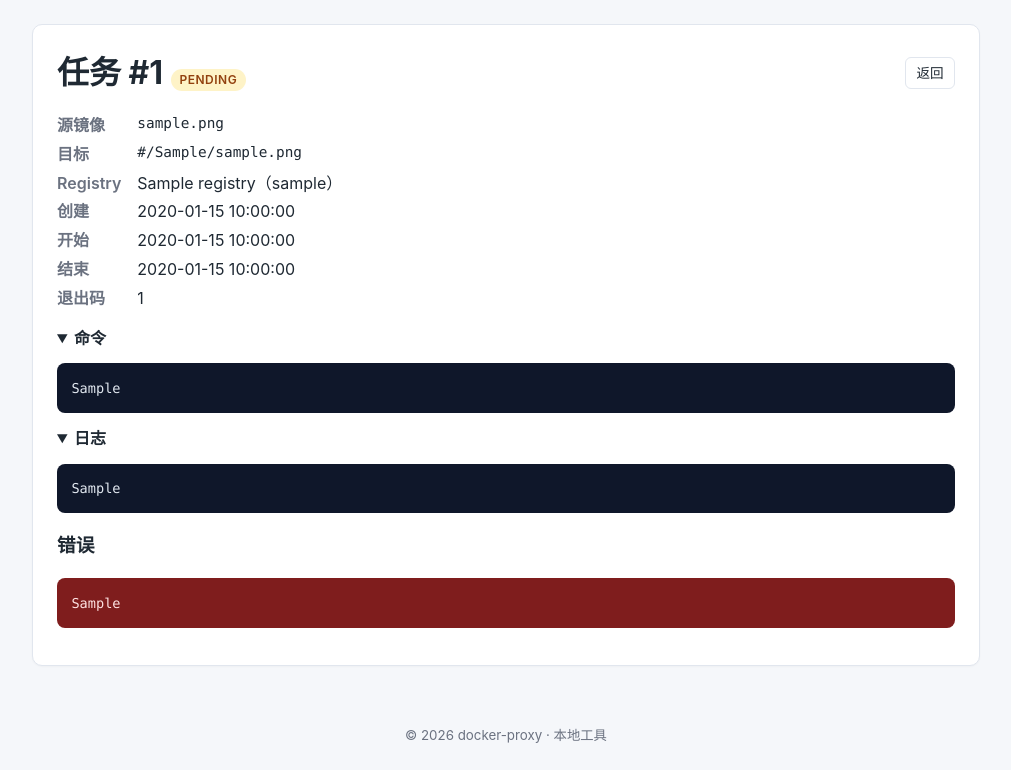
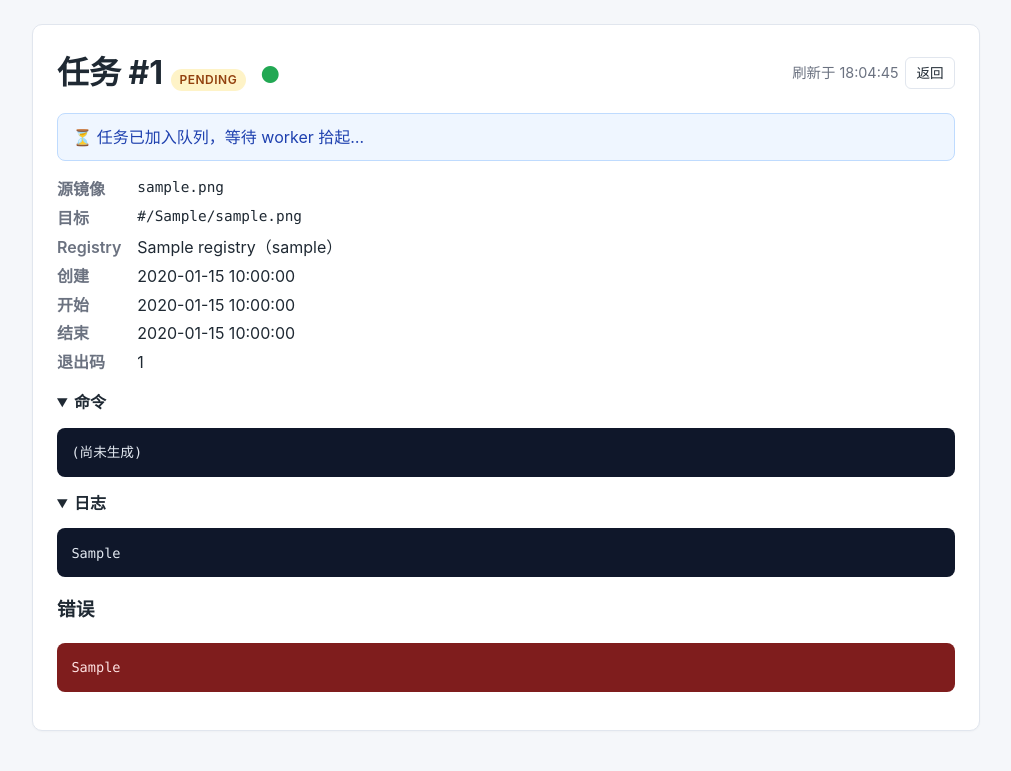
Before and after one commit to conkayyan/docker-proxy, a Flask app: page /tasks/1 in a window 1280 px wide. Shown: the part 49-820 px from the top of the page, without its empty margins (134-1145 px from the left). Before the commit the page ends 792 px from the top, so only its background shows below. Run offline with Flask 3, Linux system fonts and the light colour scheme; a user stored in the database is signed in; tables that the repository leaves empty hold one stand-in row (values such as "Sample post").

Commit message:
feat: detail page auto-refresh + mask creds + drop stored command
详情页自动轮询更新：
- /api/tasks/<id> 和详情页都加 Cache-Control: no-store
- 任务详情页 JS 在 tick() 里更新 status / command / log / 时间戳
  / 退出码 / 错误块 / retry & delete 按钮显隐
- 绿色脉动圆点 + 「刷新于 HH:MM:SS」指示器，活跃 2s / 终态 10s
- pending 时顶部加 ⏳ 任务已加入队列提示
- worker 落库节奏从每 20 行改为每 5 行 / 1.5s

凭证安全：
- _mask_command_str: 保留用户名、密码替换为 ********
- _mask_log_str: 掩盖 https://user:pw@host URL 形式凭证
- worker 写 log/command 前都过掩码；catalog delete 错误信息也过

彻底解耦重试与命令存储：
- 删掉 copy_tasks.command 列（SQLite ALTER TABLE DROP COLUMN）
- 新增 _display_command(task)：从结构化字段现算现掩码
- task_detail 路由 / 任务状态 API 都用 _display_command 返回
- 重试不依赖任何显示字符串，_run_task 也不再写 command

```diff
--- a/app.py
+++ b/app.py
@@ -7,9 +7,11 @@ from __future__ import annotations
 
 import json
 import os
+import re
 import shutil
 import subprocess
 import threading
+import time
 from datetime import datetime
 from functools import wraps
 from queue import Queue
@@ -21,6 +23,7 @@ from flask import (
     Flask,
     flash,
     jsonify,
+    make_response,
     redirect,
     render_template,
     request,
@@ -139,7 +142,6 @@ class CopyTask(db.Model):
     status = db.Column(db.String(20), default="pending", nullable=False)
     log = db.Column(db.Text, default="", nullable=False)
     error = db.Column(db.Text, default="", nullable=False)
-    command = db.Column(db.Text, default="", nullable=False)
     return_code = db.Column(db.Integer)
     multi_arch = db.Column(db.Boolean, default=False, nullable=False)
     created_at = db.Column(db.DateTime, default=datetime.utcnow)
@@ -248,6 +250,59 @@ def _build_command(task: CopyTask) -> list[str]:
     cmd.append(f"docker://{task.registry.url}/{_project_dest(task.dest_image, task.registry.project)}")
     cmd.extend(["--dest-creds", f"{task.registry.username}:{task.registry.get_password()}"])
     return cmd
+
+
+def _display_command(task: CopyTask) -> str:
+    """为 UI 拼接展示用的命令字符串（密码已掩码）。
+
+    始终基于 task 的结构化字段（source_image / dest_image / multi_arch / registry）
+    重新生成，不读 DB 也不缓存。任务还没启动时返回 "(尚未生成)"。
+    """
+    if task.status == "pending":
+        return "(尚未生成)"
+    if task.registry is None:
+        return "(registry 已被删除，无法重建命令)"
+    return _mask_command_str(_build_command(task))
+
+
+# 这些 token 后面接的下一个参数是凭证，保存到 DB / 展示时必须掩盖
+_CRED_FLAGS = {"--dest-creds", "--src-creds", "--creds"}
+_MASK = "********"
+
+
+def _mask_command_str(cmd_list: list[str]) -> str:
+    """把命令行 list 转成展示用字符串；遇到 --creds 之类的 flag，下一参数里的
+    user:password 形式仅把 password 部分替换为 ********，用户名保留。
+
+    子进程实际调用仍用原始 list（含真实密码），这只影响存到 DB 的 command 字段。
+    """
+    out: list[str] = []
+    skip_next = False
+    for token in cmd_list:
+        if skip_next:
+            if ":" in token:
+                user, _, _ = token.partition(":")
+                out.append(f"{user}:{_MASK}")
+            else:
+                out.append(_MASK)
+            skip_next = False
+            continue
+        if token in _CRED_FLAGS:
+            out.append(token)
+            skip_next = True
+        else:
+            out.append(token)
+    return " ".join(out)
+
+
+_LOG_CREDS_RE = re.compile(r"(https?://[^/\s:@]+):[^@\s]+@")
+
+
+def _mask_log_str(s: str) -> str:
+    """掩盖日志里 URL 中嵌入的 user:pass 形式凭证，例如 https://u:p@host → https://u:********@host"""
+    if not s:
+        return s
+    return _LOG_CREDS_RE.sub(rf"\1:{_MASK}@", s)
 
 
 def _project_dest(dest_image: str, project: str = "") -> str:
@@ -373,7 +428,7 @@ def delete_all_tags(registry: Registry, repo: str) -> tuple[int, int, list[str]]
         if success:
             ok += 1
         else:
-            errors.append(f"{repo}:{tag} → {output}")
+            errors.append(f"{repo}:{tag} → {_mask_log_str(output)}")
     return ok, len(tags) - ok, errors
 
 
@@ -388,7 +443,8 @@ def _run_task(task_id: int) -> None:
         db.session.commit()
 
         cmd = _build_command(task)
-        task.command = " ".join(cmd)
+        # 子进程实际调用用原始 cmd（包含真实密码，仅在内存中传给 skopeo）。
+        # 不再存 task.command 到 DB；UI 上要展示时由 _display_command() 重新拼接 + 掩码。
         db.session.commit()
 
         if shutil.which("skopeo") is None:
@@ -416,15 +472,18 @@ def _run_task(task_id: int) -> None:
 
         try:
             assert proc.stdout is not None
+            last_flush = 0.0
             for line in proc.stdout:
                 log_lines.append(line.rstrip())
-                # 每 20 行落库一次，避免 IO 过频
-                if len(log_lines) % 20 == 0:
-                    task.log = "\n".join(log_lines)
+                # 每 5 行 或 每 1.5 秒（取较快者）落库一次，让前端轮询能及时看到
+                now = time.monotonic()
+                if len(log_lines) % 5 == 0 or (now - last_flush) > 1.5:
+                    task.log = _mask_log_str("\n".join(log_lines))
                     db.session.commit()
+                    last_flush = now
             proc.wait()
             task.return_code = proc.returncode
-            task.log = "\n".join(log_lines)
+            task.log = _mask_log_str("\n".join(log_lines))
             task.finished_at = datetime.utcnow()
             if proc.returncode == 0:
                 task.status = "success"
@@ -753,7 +812,13 @@ def task_detail(task_id: int):
     if task is None or task.user_id != current_user.id:
         flash("任务不存在", "error")
         return redirect(url_for("dashboard"))
-    return render_template("task.html", task=task)
+    response = make_response(render_template(
+        "task.html",
+        task=task,
+        display_command=_display_command(task),
+    ))
+    response.headers["Cache-Control"] = "no-store, no-cache, must-revalidate, max-age=0"
+    return response
 
 
 @app.route("/tasks/<int:task_id>/retry", methods=["POST"])
@@ -771,10 +836,10 @@ def task_retry(task_id: int):
         return redirect(url_for("task_detail", task_id=task.id))
 
     # 重置后重新入队；保留 created_at 以便追溯首次提交时间
+    # 命令不在 DB 中——worker 会从结构化字段重新 _build_command()
     task.status = "pending"
     task.log = ""
     task.error = ""
-    task.command = ""
     task.return_code = None
     task.started_at = None
     task.finished_at = None
@@ -810,8 +875,10 @@ def task_delete(task_id: int):
 def task_status(task_id: int):
     task = db.session.get(CopyTask, task_id)
     if task is None or task.user_id != current_user.id:
-        return jsonify({"error": "not found"}), 404
-    return jsonify(
+        resp = jsonify({"error": "not found"})
+        resp.headers["Cache-Control"] = "no-store"
+        return resp, 404
+    resp = jsonify(
         {
             "id": task.id,
             "status": task.status,
@@ -820,9 +887,11 @@ def task_status(task_id: int):
             "return_code": task.return_code,
             "started_at": task.started_at.isoformat() if task.started_at else None,
             "finished_at": task.finished_at.isoformat() if task.finished_at else None,
-            "command": task.command,
+            "command": _display_command(task),
         }
     )
+    resp.headers["Cache-Control"] = "no-store"
+    return resp
 
 
 @app.route("/api/tasks/recent")
@@ -839,25 +908,29 @@ def tasks_recent():
         .limit(limit)
         .all()
     )
-    return jsonify(
-        {
-            "tasks": [
-                {
-                    "id": t.id,
-                    "status": t.status,
-                    "source_image": t.source_image,
-                    "dest_image": t.dest_image,
-                    "registry_url": t.registry.url,
-                    "registry_project": t.registry.project,
-                    "project_dest": _project_dest(t.dest_image, t.registry.project),
-                    "created_at": t.created_at.isoformat() if t.created_at else None,
-                    "started_at": t.started_at.isoformat() if t.started_at else None,
-                    "finished_at": t.finished_at.isoformat() if t.finished_at else None,
-                }
-                for t in tasks
-            ]
-        }
+    resp = make_response(
+        jsonify(
+            {
+                "tasks": [
+                    {
+                        "id": t.id,
+                        "status": t.status,
+                        "source_image": t.source_image,
+                        "dest_image": t.dest_image,
+                        "registry_url": t.registry.url,
+                        "registry_project": t.registry.project,
+                        "project_dest": _project_dest(t.dest_image, t.registry.project),
+                        "created_at": t.created_at.isoformat() if t.created_at else None,
+                        "started_at": t.started_at.isoformat() if t.started_at else None,
+                        "finished_at": t.finished_at.isoformat() if t.finished_at else None,
+                    }
+                    for t in tasks
+                ]
+            }
+        )
     )
+    resp.headers["Cache-Control"] = "no-store"
+    return resp
 
 
 # ---------------------------------------------------------------------------
--- a/static/style.css
+++ b/static/style.css
@@ -252,3 +252,19 @@ tr.pulse {
   50%      { background-color: rgba(37, 99, 235, 0.08); }
 }
 tr.pulse:hover td { background-color: rgba(37, 99, 235, 0.05); }
+
+/* 任务详情页：实时轮询指示器 */
+.live-dot {
+  display: inline-block;
+  margin-left: .4rem;
+  color: #16a34a;
+  font-size: 0.7em;
+  vertical-align: middle;
+  animation: live-pulse 1.5s ease-in-out infinite;
+  opacity: 0.6;
+  transition: opacity 0.2s;
+}
+@keyframes live-pulse {
+  0%, 100% { opacity: 0.35; }
+  50%      { opacity: 1; }
+}
--- a/templates/task.html
+++ b/templates/task.html
@@ -3,21 +3,28 @@
 {% block content %}
 <div class="card">
   <div class="card-head">
-    <h1>任务 #{{ task.id }} <span class="badge badge-{{ task.status }}" id="status-badge">{{ task.status }}</span></h1>
+    <h1>任务 #{{ task.id }} <span class="badge badge-{{ task.status }}" id="status-badge">{{ task.status }}</span>
+      <span id="live-dot" class="live-dot" title="正在轮询">●</span>
+    </h1>
     <div class="row-actions">
+      <small id="last-polled" class="hint">—</small>
       <a class="btn small" href="{{ url_for('dashboard') }}">返回</a>
-      {% if task.status in ('success', 'failed') %}
-      <form method="post" action="{{ url_for('task_retry', task_id=task.id) }}" style="display:inline;">
+      {% if task.status == 'failed' %}
+      <form id="retry-form" method="post" action="{{ url_for('task_retry', task_id=task.id) }}" style="display:inline;">
         <button type="submit" class="btn small primary">重试</button>
       </form>
       {% endif %}
       {% if task.status not in ('pending', 'running') %}
-      <form method="post" action="{{ url_for('task_delete', task_id=task.id) }}" onsubmit="return confirm('确认删除任务 #{{ task.id }} 的记录？');" style="display:inline;">
+      <form id="delete-form" method="post" action="{{ url_for('task_delete', task_id=task.id) }}" onsubmit="return confirm('确认删除任务 #{{ task.id }} 的记录？');" style="display:inline;">
         <button type="submit" class="btn small danger">删除</button>
       </form>
       {% endif %}
     </div>
   </div>
+
+  {% if task.status == 'pending' %}
+  <div class="alert alert-info">⏳ 任务已加入队列，等待 worker 拾起…</div>
+  {% endif %}
 
   <dl class="kv">
     <dt>源镜像</dt><dd class="mono">{{ task.source_image }}</dd>
@@ -31,7 +38,7 @@
 
   <details open>
     <summary>命令</summary>
-    <pre class="log mono">{{ task.command or '(尚未生成)' }}</pre>
+    <pre class="log mono" id="command-pre">{{ display_command }}</pre>
   </details>
 
   <details open>
@@ -46,23 +53,38 @@
 </div>
 
 <script>
-  // 简易轮询：状态非终态时每 2s 拉一次
+  // 自适应轮询 + 可见的「最近刷新」指示器
   (function () {
     var status = {{ task.status | tojson }};
     var badge = document.getElementById('status-badge');
     var logPre = document.getElementById('log-pre');
+    var commandPre = document.getElementById('command-pre');
     var startedTd = document.getElementById('started-at');
     var finishedTd = document.getElementById('finished-at');
     var rcTd = document.getElementById('return-code');
     var errBlock = document.getElementById('error-block');
+    var lastPolled = document.getElementById('last-polled');
+    var liveDot = document.getElementById('live-dot');
+    var retryForm = document.getElementById('retry-form');
+    var deleteForm = document.getElementById('delete-form');
 
     function setBadge(s) {
       badge.textContent = s;
       badge.className = 'badge badge-' + s;
     }
 
+    function fmtTime(d) {
+      return d.toTimeString().slice(0, 8);
+    }
+
+    function markPolled() {
+      lastPolled.textContent = '刷新于 ' + fmtTime(new Date());
+      if (liveDot) liveDot.style.opacity = '1';
+    }
+
     function tick() {
-      fetch('{{ url_for("task_status", task_id=task.id) }}')
+      markPolled();
+      fetch('{{ url_for("task_status", task_id=task.id) }}', { cache: 'no-store' })
         .then(function (r) {
           if (r.status === 401) { window.location = '{{ url_for("login") }}'; return null; }
           return r.json();
@@ -70,6 +92,7 @@
         .then(function (d) {
           if (!d || d.error) return;
           setBadge(d.status);
+          if (d.command) commandPre.textContent = d.command;
           if (d.log) logPre.textContent = d.log;
           if (d.started_at) startedTd.textContent = d.started_at.replace('T', ' ').split('.')[0];
           if (d.finished_at) finishedTd.textContent = d.finished_at.replace('T', ' ').split('.')[0];
@@ -78,20 +101,19 @@
             errBlock.hidden = false;
             errBlock.querySelector('pre').textContent = d.error;
           }
+          // 任务成功：隐藏重试；任务失败：显示重试；活跃状态：两个表单都隐藏
+          if (retryForm) retryForm.style.display = (d.status === 'failed') ? 'inline' : 'none';
+          if (deleteForm) deleteForm.style.display = (d.status === 'pending' || d.status === 'running') ? 'none' : 'inline';
           logPre.scrollTop = logPre.scrollHeight;
-          // 仍活跃：2s 节奏；终态：降频到 10s，继续感知后续变化
+          // 活跃 2s，终态 10s
           var active = d.status === 'pending' || d.status === 'running';
           setTimeout(tick, active ? 2000 : 10000);
         })
         .catch(function () { setTimeout(tick, 5000); });
     }
 
-    if (status !== 'success' && status !== 'failed') {
-      setTimeout(tick, 500);
-    } else {
-      // 即使初始就是终态也起一次慢轮询，保持页面新鲜
-      setTimeout(tick, 2000);
-    }
+    // 立即起一次轮询（不管初始状态），活跃状态每 2s，终态每 10s
+    setTimeout(tick, 200);
     logPre.scrollTop = logPre.scrollHeight;
   })();
 </script>
```
